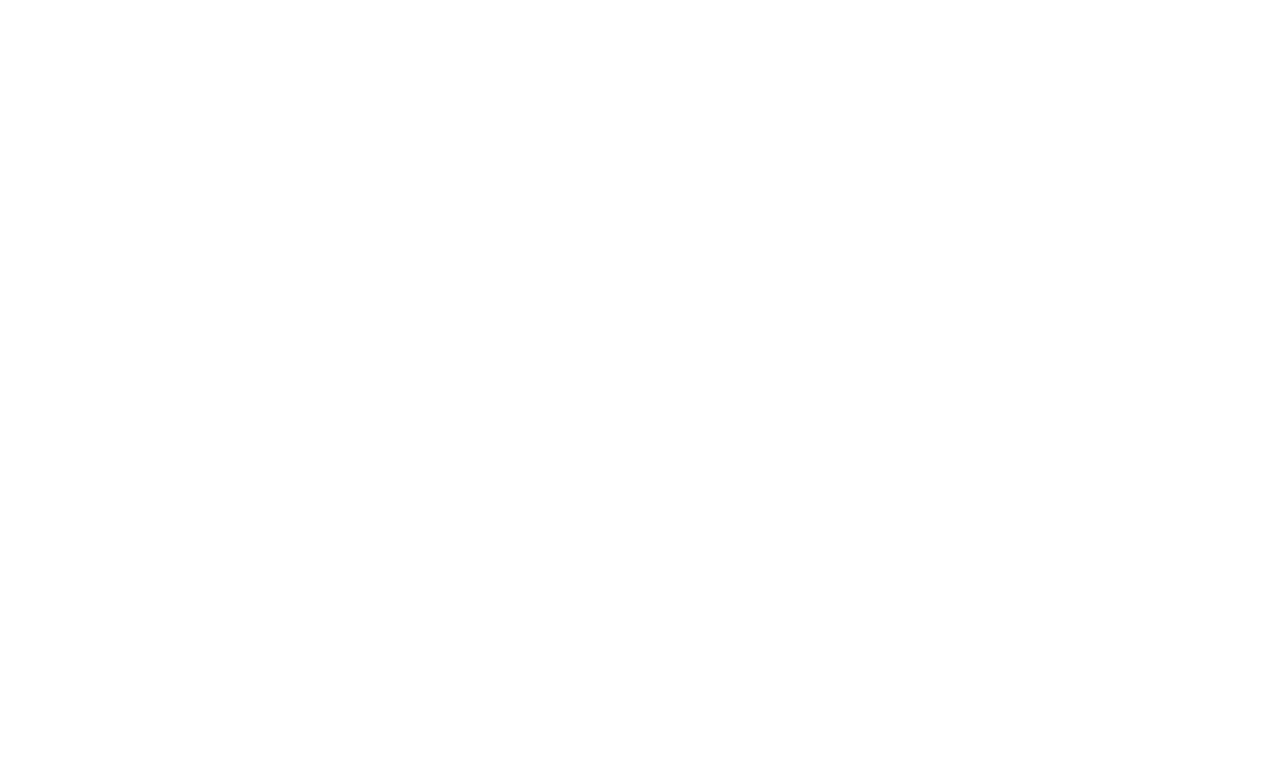
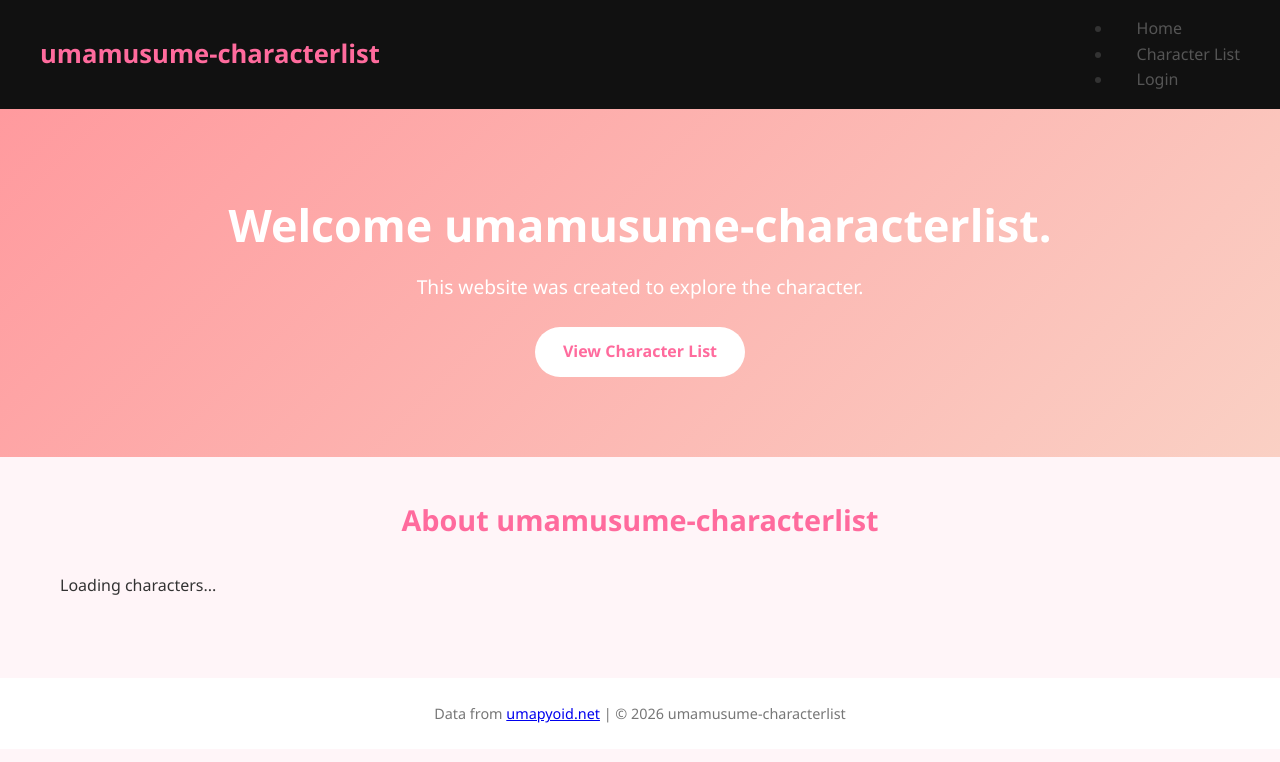
Before and after one commit to Huo-PeSpec/umamusume-characterlist-project, a plain HTML site: page index.html in a window 1280 px wide. Drawn offline with Linux system fonts and the light colour scheme.

Commit message:
thêm code và sửa lại html và css

```diff
--- a/index.html
+++ b/index.html
@@ -3,9 +3,38 @@
 <head>
     <meta charset="UTF-8">
     <meta name="viewport" content="width=device-width, initial-scale=1.0">
-    <title>Document</title>
+    <title>Umamusume-characterlist Home</title>
+    <link rel="stylesheet" href="style.css">
 </head>
 <body>
+    <header class="header">
+        <div class="logo">umamusume-characterlist</div>
+        <nav class="nav">
+            <ul>
+                <li><a href="index.html">Home</a></li>
+                <li><a href="characterlist.html">Character List</a></li>
+                <li><a href="login.html" id="login-btn">Login</a></li>
+            </ul>
+        </nav>
+    </header>
 
+    <section class="hero">
+        <div class="hero-content">
+            <h1>Welcome umamusume-characterlist.</h1>
+            <p>This website was created to explore the character.</p>
+            <a href="characterlist.html" class="btn-primary">View Character List</a>
+        </div>
+    </section>
+
+    <main class="container">
+        <h2 class="section-title">About umamusume-characterlist</h2>
+        <div class="character-grid" id="character-grid">
+            <p>Loading characters...</p>
+        </div>
+    </main>
+
+    <footer class="footer">
+        <p>Data from <a href="https://umapyoid.net" target="_blank">umapyoid.net</a> | © 2026 umamusume-characterlist </p>
+    </footer>
 </body>
 </html>
--- /dev/null
+++ b/style.css
@@ -0,0 +1,159 @@
+* {
+  margin: 0;
+  padding: 0;
+  box-sizing: border-box;
+}
+
+body {
+  font-family: 'Segoe UI', sans-serif;
+  background: #fff5f8;
+  color: #333;
+  line-height: 1.6;
+}
+
+.header {
+  display: flex;
+  justify-content: space-between;
+  align-items: center;
+  padding: 16px 40px;
+  background: #111;
+  position: sticky;
+  top: 0;
+  z-index: 100;
+}
+
+.logo {
+  font-size: 1.6rem;
+  font-weight: 700;
+  color: #ff6b9d;
+}
+
+.nav a {
+  margin-left: 24px;
+  text-decoration: none;
+  color: #555;
+  font-weight: 500;
+}
+
+.nav a:hover,
+.nav a.active {
+  color: #ff6b9d;
+}
+
+.hero {
+  background: linear-gradient(135deg, #ff9a9e 0%, #fad0c4 100%);
+  padding: 80px 20px;
+  text-align: center;
+  color: white;
+}
+
+.hero h1 {
+  font-size: 2.8rem;
+  margin-bottom: 12px;
+}
+
+.hero p {
+  font-size: 1.2rem;
+  margin-bottom: 24px;
+}
+
+.btn-primary {
+  display: inline-block;
+  padding: 12px 28px;
+  background: white;
+  color: #ff6b9d;
+  text-decoration: none;
+  border-radius: 30px;
+  font-weight: 600;
+  transition: 0.3s;
+}
+
+.btn-primary:hover {
+  transform: translateY(-2px);
+  box-shadow: 0 6px 15px rgba(0,0,0,0.15);
+}
+
+.container {
+  max-width: 1200px;
+  margin: 0 auto;
+  padding: 40px 20px;
+}
+
+.section-title {
+  text-align: center;
+  margin-bottom: 30px;
+  font-size: 1.8rem;
+  color: #ff6b9d;
+}
+
+.character-grid {
+  display: grid;
+  grid-template-columns: repeat(auto-fill, minmax(200px, 1fr));
+  gap: 24px;
+}
+
+.character-card {
+  background: white;
+  border-radius: 16px;
+  overflow: hidden;
+  box-shadow: 0 6px 20px rgba(0,0,0,0.08);
+  transition: 0.3s;
+  cursor: pointer;
+}
+
+.character-card:hover {
+  transform: translateY(-6px);
+  box-shadow: 0 12px 30px rgba(0,0,0,0.12);
+}
+
+.character-card img {
+  width: 100%;
+  height: 240px;
+  object-fit: cover;
+  display: block;
+}
+
+.character-card .info {
+  padding: 14px;
+  text-align: center;
+}
+
+.character-card h3 {
+  font-size: 1.1rem;
+  margin-bottom: 4px;
+}
+
+.character-card .jp-name {
+  font-size: 0.85rem;
+  color: #888;
+}
+
+.footer {
+  text-align: center;
+  padding: 24px;
+  background: #fff;
+  color: #777;
+  font-size: 0.9rem;
+  margin-top: 40px;
+}
+
+@media (max-width: 768px) {
+  .header {
+    flex-direction: column;
+    gap: 12px;
+    padding: 16px;
+  }
+
+  .nav a {
+    margin: 0 10px;
+  }
+
+  .hero h1 {
+    font-size: 2rem;
+  }
+
+  .character-grid {
+    grid-template-columns: repeat(auto-fill, minmax(150px, 1fr));
+    gap: 16px;
+  }
+}
```
